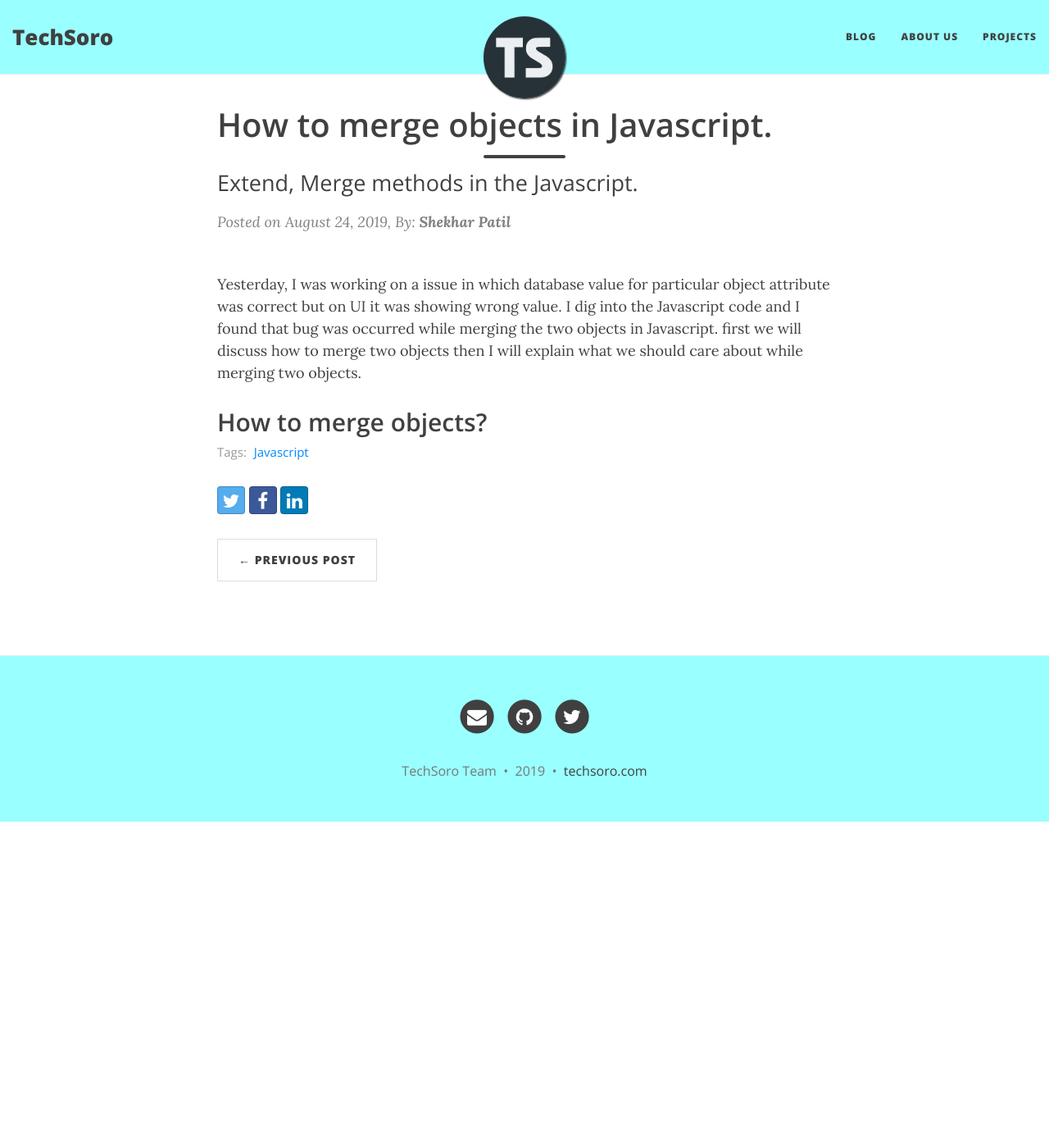
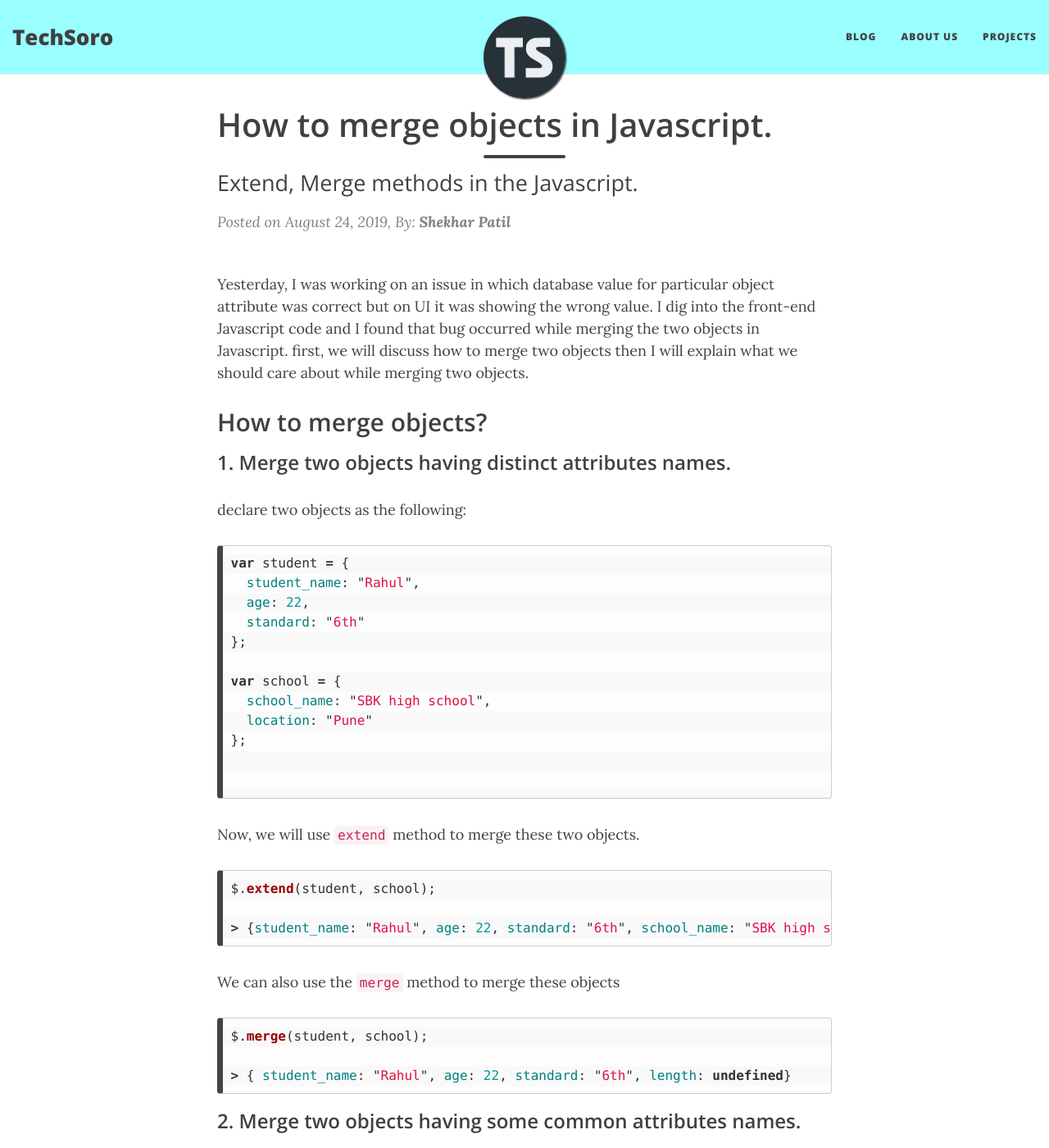
Before and after one commit to techsoro/techsoro-website, a Jekyll site: the page built from _posts/2019-08-24-How-to-merge-objects-in-javascript.md, in a window 1280 px wide and 1400 px high. Shown: the whole window at 82% size. Built offline with Jekyll 4.4.1, drawn with Linux system fonts in a browser that asks for light colours; nearby versions of some CDN libraries; some of the changed text lies outside the part shown.

Commit message:
Add extend and merge blog

````diff
--- a/_posts/2019-08-24-How-to-merge-objects-in-javascript.md
+++ b/_posts/2019-08-24-How-to-merge-objects-in-javascript.md
@@ -7,6 +7,81 @@ author: Shekhar Patil
 comments: true
 ---
 
-Yesterday, I was working on a issue in which database value for particular object attribute was correct but on UI it was showing wrong value. I dig into the Javascript code and I found that bug was occurred while merging the two objects in Javascript. first we will discuss how to merge two objects then I will explain what we should care about while merging two objects.
+Yesterday, I was working on an issue in which database value for particular object attribute was correct but on UI it was showing the wrong value. I dig into the front-end Javascript code and I found that bug occurred while merging the two objects in Javascript. first, we will discuss how to merge two objects then I will explain what we should care about while merging two objects.
 
 ## How to merge objects?
+
+### 1. Merge two objects having distinct attributes names.
+
+declare two objects as the following:
+```javascript
+var student = {
+  student_name: "Rahul",
+  age: 22,
+  standard: "6th"
+};
+
+var school = {
+  school_name: "SBK high school",
+  location: "Pune"
+};
+
+
+```
+
+Now, we will use `extend` method to merge these two objects.
+
+```javascript
+$.extend(student, school);
+
+> {student_name: "Rahul", age: 22, standard: "6th", school_name: "SBK high school", location: "Pune"}
+```
+
+We can also use the `merge` method to merge these objects
+
+```javascript
+$.merge(student, school);
+
+> { student_name: "Rahul", age: 22, standard: "6th", length: undefined}
+```
+
+### 2. Merge two objects having some common attributes names.
+
+We don't have to care where there are distinct attributes in the objects. But when there are some common attribute names then those attributes value gets an override.
+
+
+declare two objects having the same attribute names like the following:
+```javascript
+var student = {
+  name: "Rahul",
+  age: 22,
+  standard: "6th"
+};
+
+var school = {
+  name: "SBK high school",
+  location: "Pune"
+};
+
+
+```
+
+Now, we will use `extend` method to merge these two objects.
+
+```javascript
+$.extend(student, school);
+
+> {name: "SBK high school", age: 22, standard: "6th", location: "Pune"}
+```
+
+We can also use the `merge` method to merge these objects
+
+```javascript
+$.merge(student, school);
+
+> {name: "Rahul", age: 22, standard: "6th", length: undefined}
+```
+
+Now we have understood how to merge two objects in Javascript and the difference between merge and extend method in Javascript. We should be careful while merging two objects having a common attribute name. Common attribute names can cause unexpected result in the output.
+
+Please feel free to contact me on [twitter](https://twitter.com/Shekharpatil95).
````
